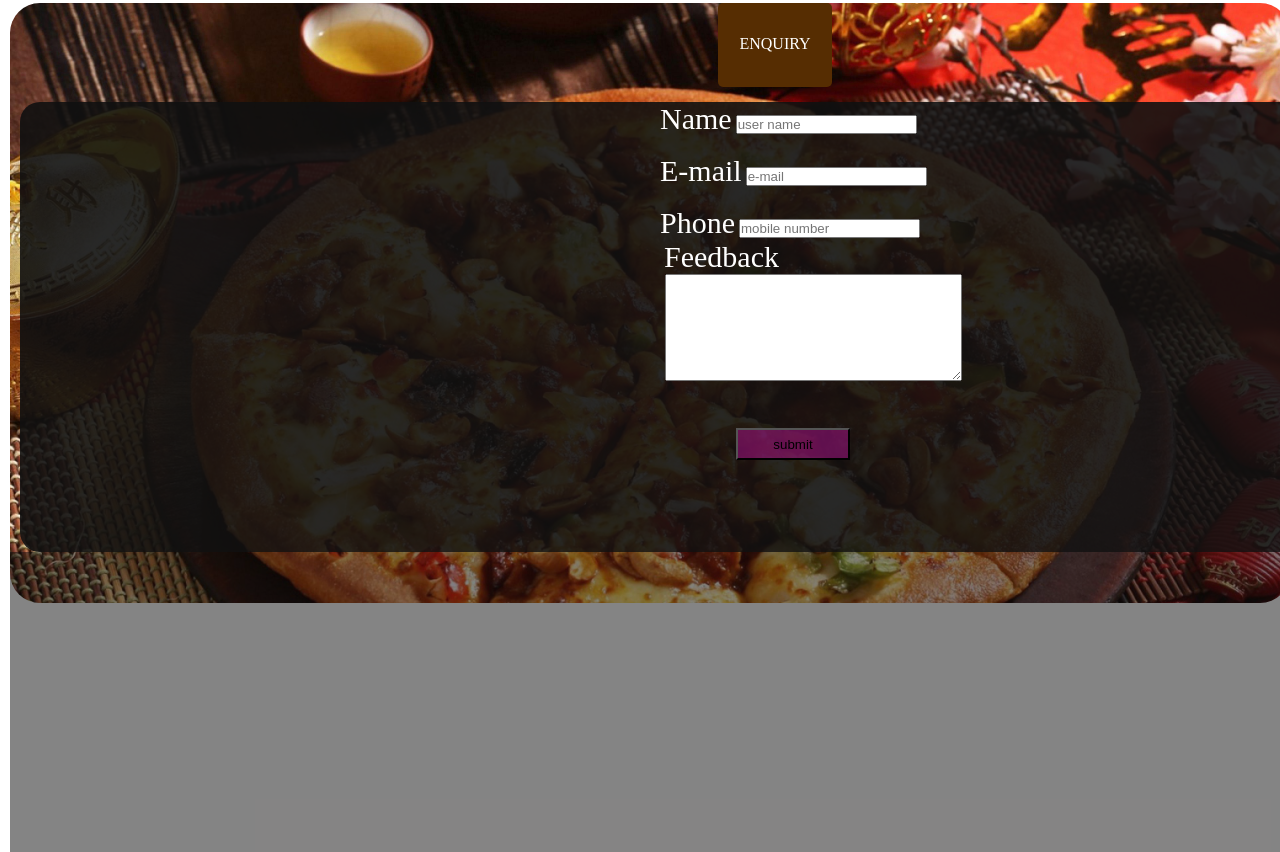
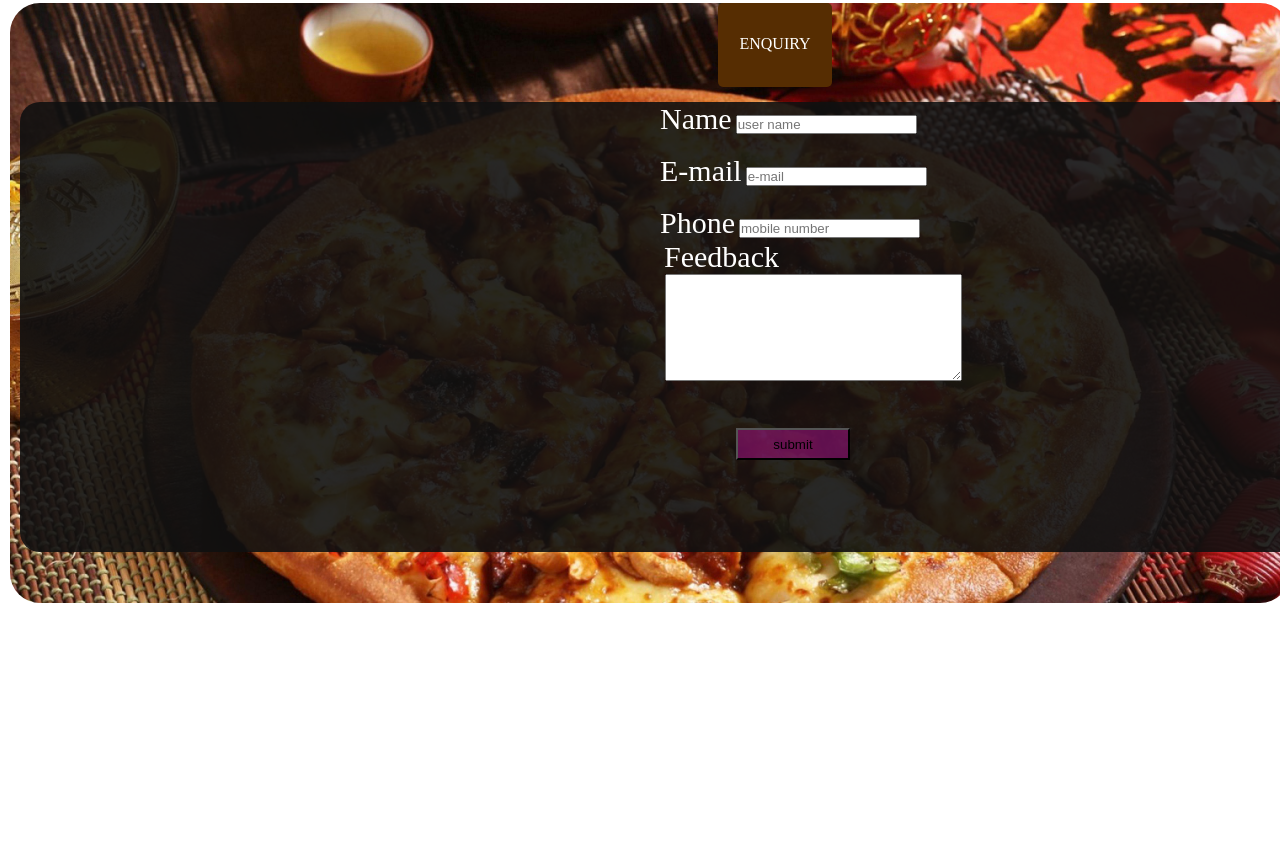
Before and after one commit to ABHINAVPOOKKAD/hotelgallery, a plain HTML site: page index.html in a window 1280 px wide. Shown: the part 1742-2594 px from the top of the page. After the commit the page ends 2345 px from the top, so only its background shows below. Drawn offline with Linux system fonts and the light colour scheme.

Commit message:
removed footer from html and css

```diff
--- a/index.css
+++ b/index.css
@@ -198,9 +198,3 @@ form{
 
       }
     }
-.footer{
-    background-color: rgba(11, 10, 10,0.5);
-    height: 300px;
-    width: 100%;
-
-}
--- a/index.html
+++ b/index.html
@@ -135,9 +135,6 @@
 
 
         </div>
-        <footer class ="footer">
-
-        </footer>
 
 </body>
 </html>
```
